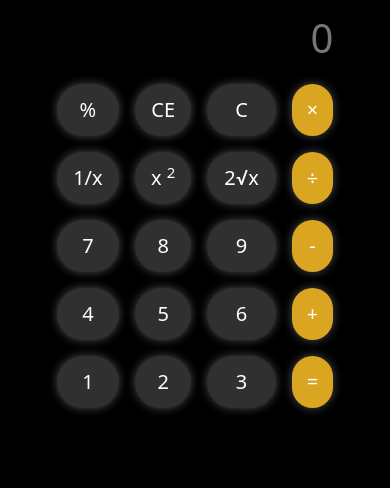
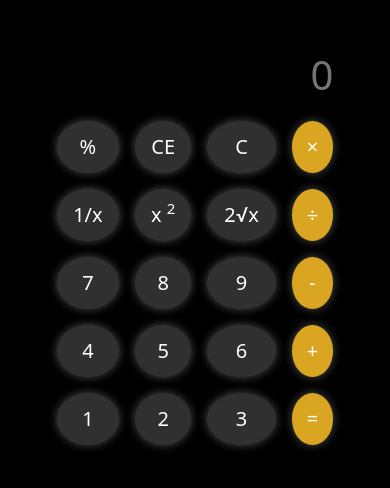
Before and after one commit to DishaKhunt/Calculator.github.io, a plain HTML site: page index.html in a window 390 px wide. Drawn offline with nearby package versions, Linux system fonts and the light colour scheme.

Commit message:
Add files via upload

```diff
--- a/css/style.css
+++ b/css/style.css
@@ -42,6 +42,7 @@
     .calc-container {
         width: 80% !important;
         margin: auto !important;
+        margin-top: 10% !important;
     }
 
     .calc-container table button {
@@ -57,13 +58,13 @@
     .calc-container {
         width: 80% !important;
         margin: auto !important;
+        margin-top: 10% !important;
     }
 
     .calc-container table button {
         font-size: 20px;
         padding: 10px;
         border-radius: 20px;
-
     }
 
 }
@@ -73,12 +74,13 @@
     .calc-container {
         width: 80% !important;
         margin: auto !important;
+        margin-top: 10% !important;
     }
 
     .calc-container table button {
         font-size: 20px;
-        padding: 10px;
-        border-radius: 40px;
+        padding:  10px;
+        border-radius: 50%;
         box-shadow: 0px 0px 10px rgb(78, 77, 77);
     }
 }
```
